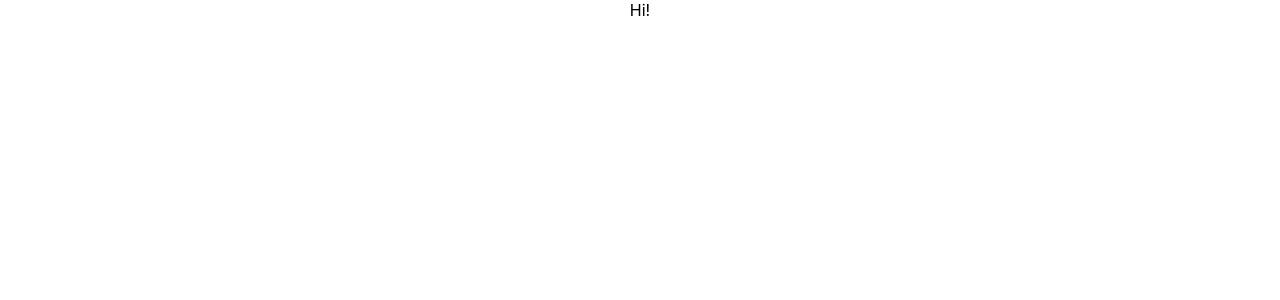
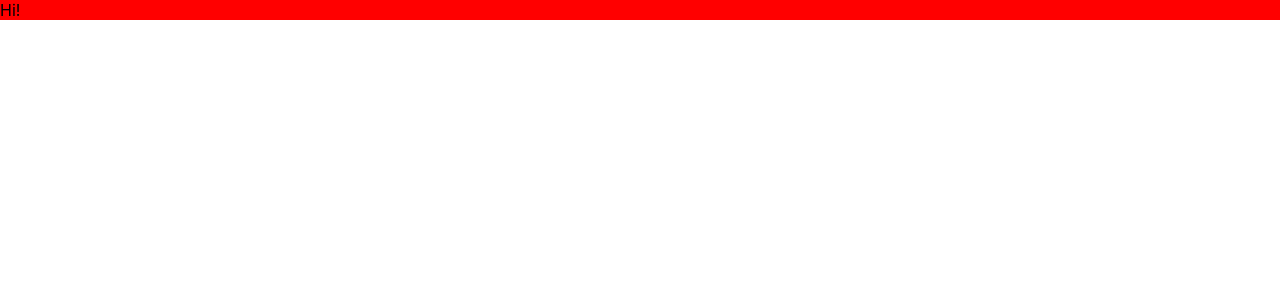
Before and after one commit to Jul12345678/react-landing-page-clone, a React (Create React App) app: page / in a window 1280 px wide. Shown: the top 300 px of the page. Built offline with nearby package versions, Linux system fonts and the light colour scheme.

Commit message:
jsxImportSource added

```diff
--- a/src/App.js
+++ b/src/App.js
@@ -1,8 +1,13 @@
-/** @jsximportSource @emotion/react */
+/** @jsxImportSource @emotion/react */
 import './App.css';
+import { css } from '@emotion/react';
+
+const testStyle = css`
+  background-color: red;
+`;
 
 function App() {
-  return <div className="App">Hi!</div>;
+  return <div css={testStyle}>Hi!</div>;
 }
 
 export default App;
```
